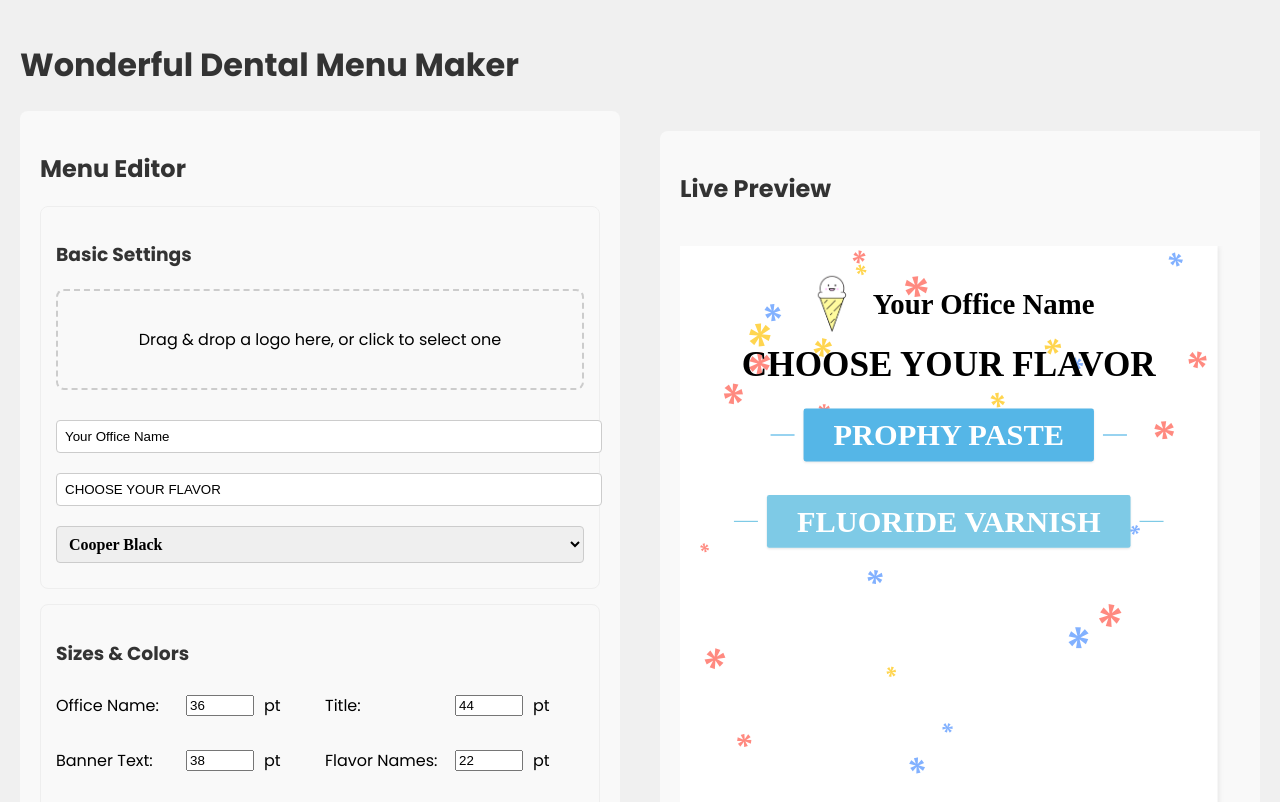
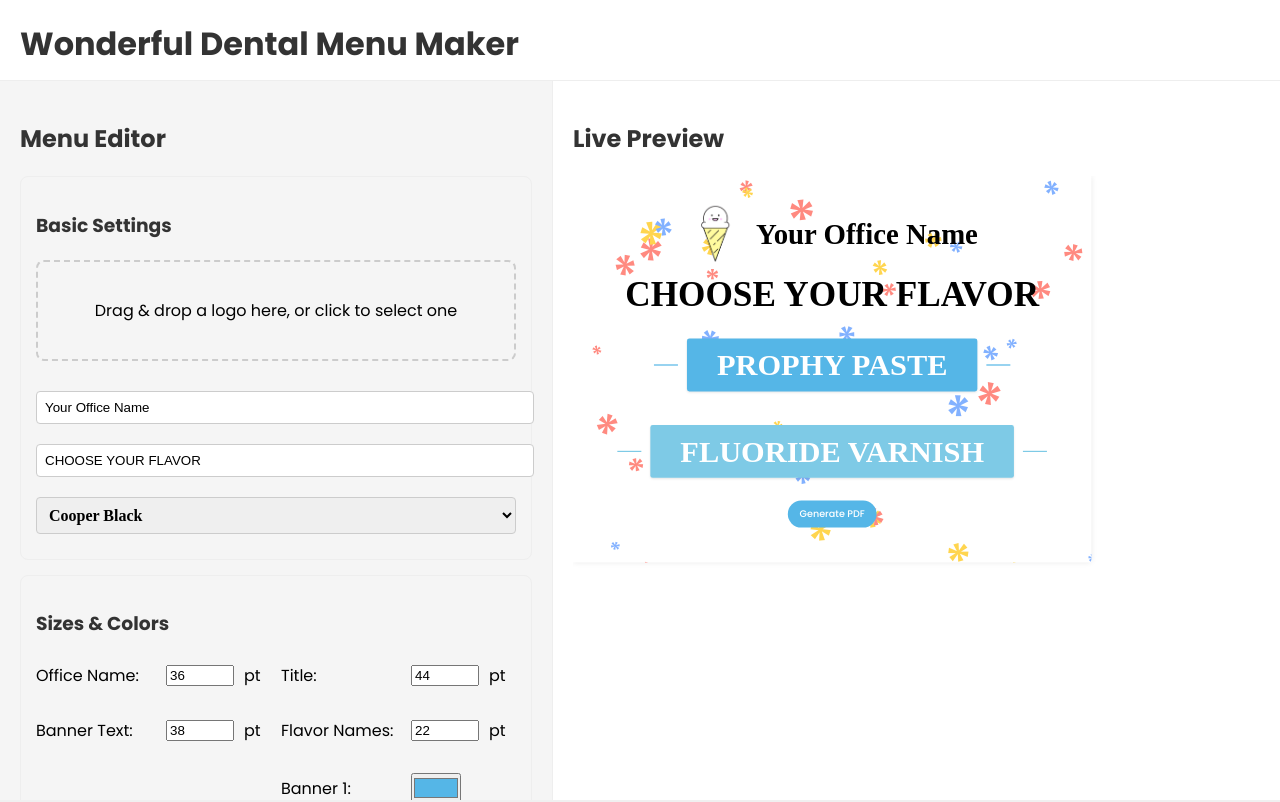
Before and after one commit to princezoho/flavormenu, a React (Create React App) app: page / in a window 1280 px wide. Shown: the top 802 px of the page. Built offline with nearby package versions, Linux system fonts and the light colour scheme.

Commit message:
feat: Split-pane layout with fixed preview panel and improved button positioning

```diff
--- a/src/App.tsx
+++ b/src/App.tsx
@@ -7,18 +7,52 @@ import PDFGenerator from './components/PDFGenerator';
 import { MenuData, CategoryData } from './types';
 
 const AppContainer = styled.div`
-  max-width: 1800px;
   margin: 0;
+  padding: 0;
+  height: 100vh;
+  display: flex;
+  flex-direction: column;
+`;
+
+const MainContent = styled.div`
+  display: flex;
+  height: calc(100vh - 80px); // Account for header
+  overflow: hidden; // Prevent body scroll
+`;
+
+const EditorSide = styled.div`
+  flex: 0 0 40%;
   padding: 20px;
+  overflow-y: auto;
+  height: 100%;
+  background: #f5f5f5;
+`;
+
+const PreviewSide = styled.div`
+  flex: 0 0 60%;
+  padding: 20px;
+  height: 100%;
+  overflow-y: auto;
+  background: white;
+  border-left: 1px solid #eee;
+`;
+
+const Header = styled.h1`
+  padding: 20px;
+  margin: 0;
+  background: white;
+  border-bottom: 1px solid #eee;
+  height: 40px;
 `;
 
 const EditorContainer = styled.div`
   display: grid;
-  grid-template-columns: minmax(600px, 1fr) 1.2fr;
+  grid-template-columns: minmax(500px, 0.8fr) 1.4fr;
   gap: 40px;
   margin-bottom: 20px;
-  overflow: hidden;
+  overflow: visible;
   align-items: start;
+  position: relative;
 `;
 
 const EditorPanel = styled.div`
@@ -31,31 +65,28 @@ const EditorPanel = styled.div`
 const PreviewPanel = styled(EditorPanel)`
   display: flex;
   flex-direction: column;
-  gap: 20px;
+  gap: 10px;
   padding: 20px;
-  height: fit-content;
+  height: calc(100vh - 100px);
   overflow: hidden;
   width: calc(100% + 200px);
   margin-right: -200px;
   position: sticky;
   top: 20px;
+  align-self: start;
 `;
 
 const PreviewWrapper = styled.div`
   width: 100%;
-  height: 0;
-  padding-bottom: 129.4%;
-  position: relative;
-  overflow: hidden;
-  margin-left: 0;
+  height: 100%;
+  overflow: auto;
+  padding-bottom: 20px;
 `;
 
 const PreviewScaler = styled.div`
-  position: absolute;
-  top: 0;
-  left: 0;
+  position: relative;
   width: 100%;
-  height: 100%;
+  height: fit-content;
   display: flex;
   align-items: flex-start;
   justify-content: flex-start;
@@ -127,13 +158,17 @@ const Button = styled.button`
   color: white;
   padding: 10px 20px;
   border: none;
-  border-radius: 4px;
+  border-radius: 9999px;
   cursor: pointer;
   font-size: 16px;
-  margin: 10px 0;
+  font-weight: 500;
   display: block;
   width: fit-content;
-  margin: 20px auto;
+  margin: 0 auto;
+  transform: scale(1);
+  transition: background-color 0.2s ease;
+  position: relative;
+  top: -80px;
 
   &:hover {
     background-color: #4499cc;
@@ -411,14 +446,10 @@ const App: React.FC = () => {
 
   return (
     <AppContainer>
-      <h1>Wonderful Dental Menu Maker</h1>
-
-      {!showPDF ? (
-        <>
-          <EditorContainer>
-            <EditorPanel>
+      <Header>Wonderful Dental Menu Maker</Header>
+      <MainContent>
+        <EditorSide>
           <h2>Menu Editor</h2>
-
           <ControlBox>
             <SettingsTitle>Basic Settings</SettingsTitle>
             <LogoUploader
@@ -623,34 +654,22 @@ const App: React.FC = () => {
               index={index}
             />
           ))}
-            </EditorPanel>
+        </EditorSide>
 
-            <PreviewPanel>
+        <PreviewSide>
           <h2>Live Preview</h2>
           <PreviewWrapper>
             <PreviewScaler>
               <PreviewContainer>
-                    <MenuPreview data={menuData} />
+                <MenuPreview
+                  data={menuData}
+                  onGeneratePDF={() => setShowPDF(true)}
+                />
               </PreviewContainer>
             </PreviewScaler>
           </PreviewWrapper>
-              <Button
-                onClick={() => setShowPDF(true)}
-                style={{ marginTop: '10px' }}
-              >
-                Generate PDF
-              </Button>
-            </PreviewPanel>
-          </EditorContainer>
-        </>
-      ) : (
-        <>
-          <Button onClick={() => setShowPDF(false)}>
-            Back to Editor
-          </Button>
-          <PDFGenerator data={menuData} />
-        </>
-      )}
+        </PreviewSide>
+      </MainContent>
     </AppContainer>
   );
 };
--- a/src/components/MenuPreview.tsx
+++ b/src/components/MenuPreview.tsx
@@ -206,8 +206,28 @@ const FlavorName = styled.div<{ fontSize: number; font: string }>`
   padding: 0 2px;
 `;
 
+const GenerateButton = styled.button`
+  background-color: #55B6E7;
+  color: white;
+  padding: 10px 20px;
+  border: none;
+  border-radius: 9999px;
+  cursor: pointer;
+  font-size: 16px;
+  font-weight: 500;
+  display: block;
+  width: fit-content;
+  margin: 10px auto;
+  transition: background-color 0.2s ease;
+
+  &:hover {
+    background-color: #4499cc;
+  }
+`;
+
 interface MenuPreviewProps {
   data: MenuData;
+  onGeneratePDF: () => void;
 }
 
 const Confetti: React.FC<{ config: MenuData['confetti'] }> = ({ config }) => {
@@ -246,7 +266,7 @@ const Confetti: React.FC<{ config: MenuData['confetti'] }> = ({ config }) => {
   return <ConfettiContainer>{confettiElements}</ConfettiContainer>;
 };
 
-const MenuPreview: React.FC<MenuPreviewProps> = ({ data }) => {
+const MenuPreview: React.FC<MenuPreviewProps> = ({ data, onGeneratePDF }) => {
   return (
     <PreviewContainer font={data.font}>
       <Confetti config={data.confetti} />
@@ -295,6 +315,9 @@ const MenuPreview: React.FC<MenuPreviewProps> = ({ data }) => {
             </FlavorGrid>
           </div>
         ))}
+        <GenerateButton onClick={onGeneratePDF}>
+          Generate PDF
+        </GenerateButton>
       </ContentContainer>
     </PreviewContainer>
   );
--- a/src/index.css
+++ b/src/index.css
@@ -1,6 +1,13 @@
 @import url('https://fonts.googleapis.com/css2?family=Poppins:wght@400;500;600;700&display=swap');
 @import url('https://fonts.googleapis.com/css2?family=Paytone+One&family=Fredoka+One&display=swap');
 @import url('https://fonts.googleapis.com/css2?family=Lilita+One&family=Luckiest+Guy&family=Bubblegum+Sans&display=swap');
+
+html, body, #root {
+  height: 100%;
+  margin: 0;
+  padding: 0;
+  overflow: hidden;
+}
 
 body {
   margin: 0;
```
Lines whose indentation alone changed are shown as unchanged.
